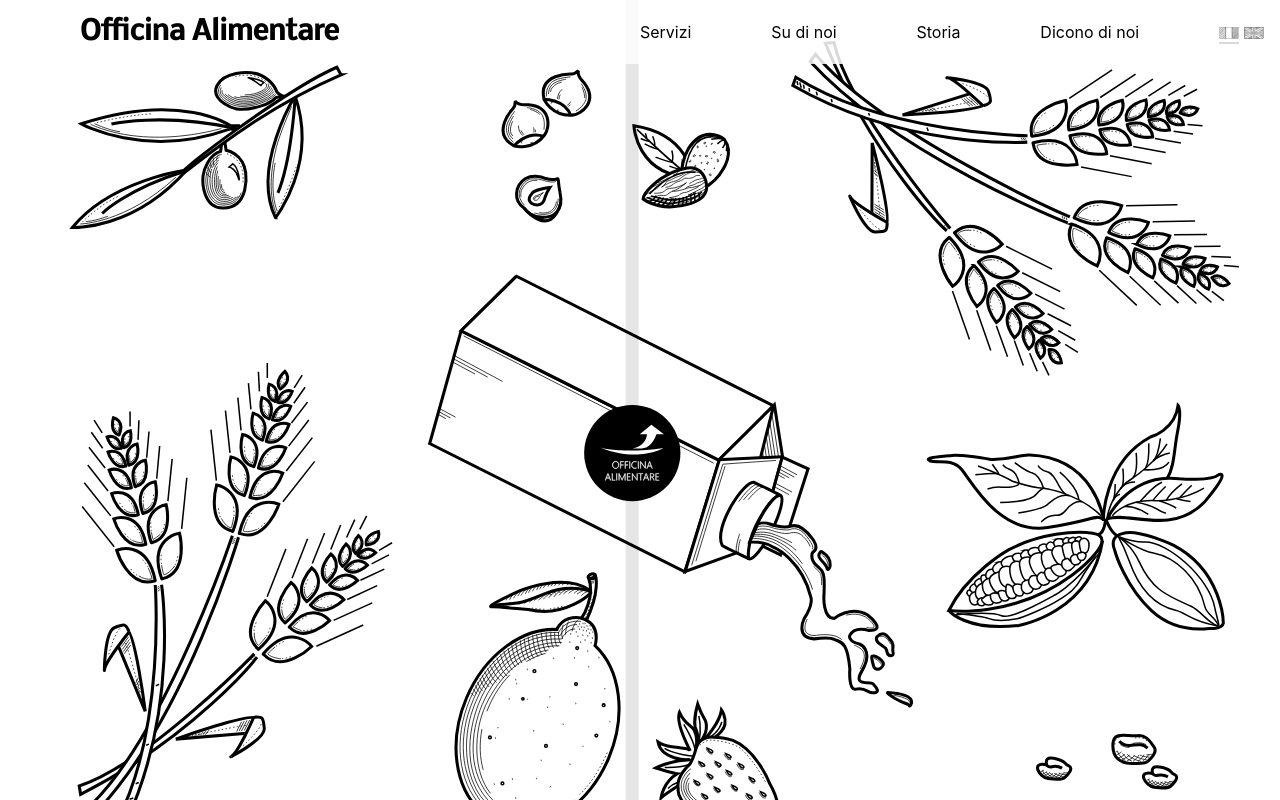
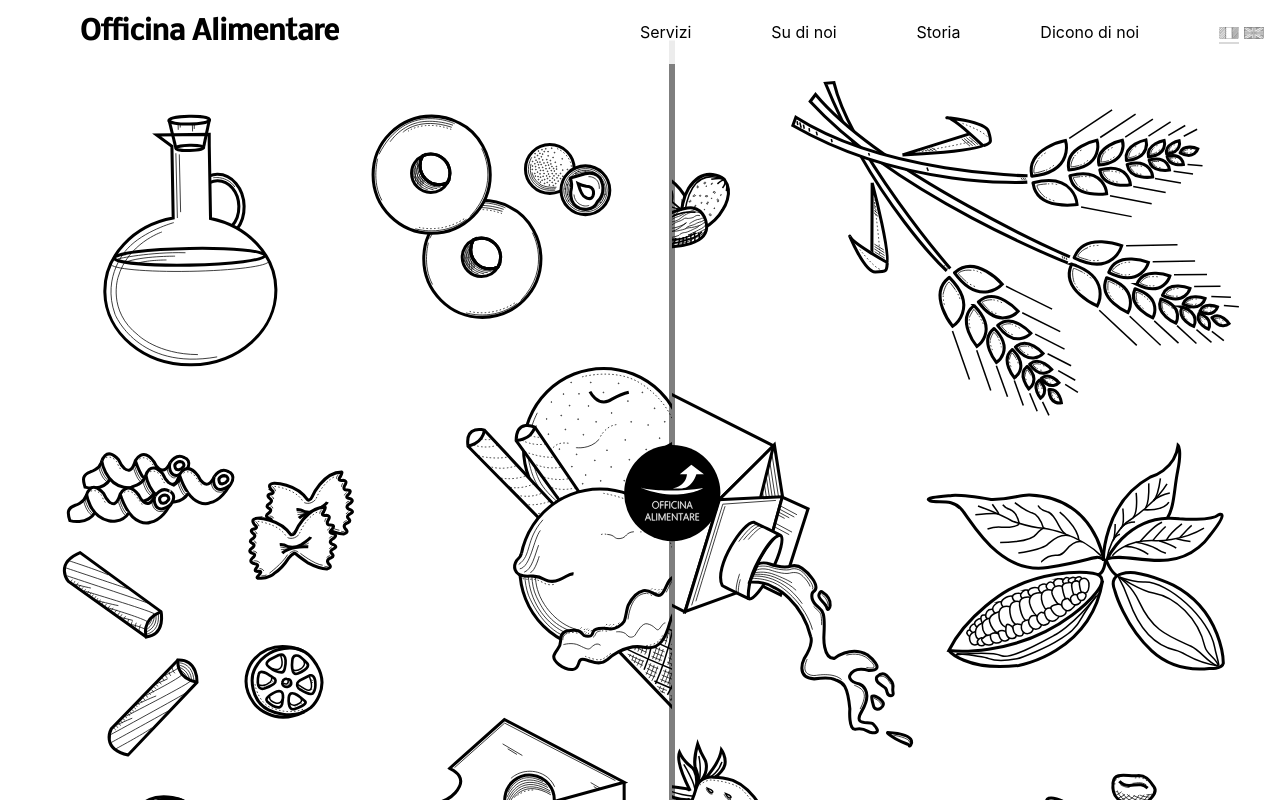
Before and after one commit to onkelhoy/officina-alimentare-storybook, a React (Create React App) app: page / in a window 1280 px wide. Shown: the top 800 px of the page. Built offline with nearby package versions, Linux system fonts and the light colour scheme.

Commit message:
more imrpovements with kbob position

```diff
--- a/src/ux/atoms/Draggable/Component.tsx
+++ b/src/ux/atoms/Draggable/Component.tsx
@@ -133,6 +133,7 @@ export const Draggable: React.FC<Props> = (props) => {
     }
   }
 
+  // cleans events
   React.useEffect(() => {
     setPosition({ x: props.startPosition?.x || 0, y: props.startPosition?.y || 0 });
 
@@ -156,6 +157,7 @@ export const Draggable: React.FC<Props> = (props) => {
     }
   }, []);
 
+  // adds & cleans events
   React.useEffect(() => {
     if (!ref.current) return;
     if (!ref.current.parentNode) throw new Error('[DOM] Draggable needs parentNode');
@@ -190,7 +192,7 @@ export const Draggable: React.FC<Props> = (props) => {
     }
   }, [ref.current]);
 
-  const { startPosition, className, ...rest } = props;
+  const { startPosition, className, onMove, freezeY, freezeX, ...rest } = props;
   return (
     <div
       ref={ref}
--- a/src/ux/atoms/Flex/Component.tsx
+++ b/src/ux/atoms/Flex/Component.tsx
@@ -15,7 +15,7 @@ export const Flex: React.FC<Props> = (props) => {
   const classes = useStyles(props);
 
   return (
-    <div style={props.style} className={[props.className, classes.root].join(' ')}>
+    <div style={props.style} className={["flex", props.className, classes.root].join(' ')}>
       {props.children}
     </div>
   );
--- a/src/ux/atoms/Image/Component.tsx
+++ b/src/ux/atoms/Image/Component.tsx
@@ -10,6 +10,7 @@ interface Props extends Omit<React.ImgHTMLAttributes<HTMLImageElement>, 'onLoad'
 
   onLoad?: (event: Event) => void;
   placeholderHeight?: number;
+  placeholderWidth?: number;
 }
 
 
@@ -23,17 +24,21 @@ export const Image = React.forwardRef<HTMLImageElement, Props & IProps>((props,
     if (props.onLoad) props.onLoad(e);
   }
 
+  const { placeholderWidth, placeholderHeight, className, ...rest } = props;
+
   if (loading)
     return (
       <Skeleton
-        width={props.width || "100%"}
-        height={props.placeholderHeight || props.height || "auto"}
+        className={[className, "henry-image"].join(" ")}
+        width={placeholderWidth || props.width || "100%"}
+        height={placeholderHeight || props.height || "auto"}
       />
     );
   else
     return (
       <img
-        {...props}
+        {...rest}
+        className={[className, "henry-image"].join(" ")}
         ref={ref}
         width={props.width || "100%"}
         height={props.height || "auto"}
--- a/src/ux/atoms/Scrollpass/Component.tsx
+++ b/src/ux/atoms/Scrollpass/Component.tsx
@@ -36,7 +36,7 @@ export const Scrollpass: React.FC<Props> = (props) => {
   };
 
   return (
-    <div ref={ref} className={[props.className, classes.root].join(' ')}>
+    <div style={props.style} ref={ref} className={[props.className, classes.root].join(' ')}>
       {props.children(passed)}
     </div>
   );
--- a/src/ux/molecules/Slider/Component.tsx
+++ b/src/ux/molecules/Slider/Component.tsx
@@ -7,6 +7,7 @@ import { IProps } from 'utils/Types';
 
 // Atoms ⚛️
 import { Image } from 'ux/atoms/Image';
+import { Flex } from 'ux/atoms/Flex';
 import { Draggable } from 'ux/atoms/Draggable';
 
 export interface Props extends IProps {
@@ -31,6 +32,7 @@ export const Slider: React.FC<Props> = (props) => {
 
   const timerRef = React.useRef<number>(0);
   const ref = React.useRef<HTMLImageElement>(null);
+  const isfirst = React.useRef<boolean>(true);
   const classes = useStyles({ leftwidth, panelsize });
 
   function onMove(x: number, _y: number) {
@@ -41,6 +43,11 @@ export const Slider: React.FC<Props> = (props) => {
     if (ref.current) {
       const box = ref.current.getBoundingClientRect();
       setPanelSize({ width: box.width, height: box.height });
+
+      if (isfirst.current) {
+        setLeftwidth(box.width / 2);
+        isfirst.current = false;
+      }
     }
   }
 
@@ -67,19 +74,23 @@ export const Slider: React.FC<Props> = (props) => {
   return (
     <div className={[props.className, classes.root].join(' ')}>
       <div className={[classes.left, classes.panel].join(' ')}>
-        <Image draggable={false} src={props.source} alt="source" />
+        <Image className="noselect" draggable={false} src={props.source} alt="source" />
       </div>
       <Draggable
         onMove={onMove}
-        startPosition={{ x: 'calc(50% - 2.5rem)', y: '0' }}
+        startPosition={{ x: '50%', y: '0' }}
         freezeY
         className={classes.mover}
       >
-        <span />
-        <Image draggable={false} src={props.logo} width={100} height={100} alt="slider-mover" />
+        <Flex justifyContent="center" alignItems="center" className={[props.className, classes.root].join(' ')}>
+          <span className="beam" />
+          <span className="image">
+            <Image className="noselect" draggable={false} src={props.logo} width={100} height={100} alt="slider-mover" />
+          </span>
+        </Flex>
       </Draggable>
       <div className={[classes.right, classes.panel].join(' ')}>
-        <Image ref={ref} draggable={false} src={props.overlay} alt="overlay" />
+        <Image className="noselect" ref={ref} draggable={false} src={props.overlay} alt="overlay" />
       </div>
     </div>
   );
@@ -89,6 +100,7 @@ export const Slider: React.FC<Props> = (props) => {
 type RuleName = 'root'|'left'|'right'|'panel'|'mover';
 
 // css design
+
 const useStyles = createUseStyles<RuleName, CSSProps, unknown>({
   root: {
     width: '100%',
@@ -104,32 +116,52 @@ const useStyles = createUseStyles<RuleName, CSSProps, unknown>({
     cursor: 'pointer',
 
     '&:hover': {
-      '& > span': {
-        backgroundColor: 'rgba(0,0,0, 0.2)',
-        transform: 'translateX(-50%) scaleX(1.2)',
+      '& .flex > span.beam': {
+        backgroundColor: 'rgba(0,0,0, 0.9)',
+        transform: 'translate(-50%, -50%) scaleX(1.2)',
       }
     },
 
-    '& > span': {
+    "& .flex": {
+      position: 'relative',
+
+      '&>span.beam': {
         display: 'block',
         content: '',
-      width: '.8rem',
+        width: '6px',
         height: '100%',
-      position: 'absolute',
-      left: '50%',
-      zIndex: 2,
-      top: 0,
-      transform: 'translateX(-50%)',
-      transition: 'all ease 80ms',
-      backgroundColor: 'rgba(0,0,0, 0.1)',
-    },
-
-    '& > img': {
-      zIndex: 3,
         position: 'absolute',
         top: '50%',
         left: '50%',
+        zIndex: 2,
         transform: 'translate(-50%, -50%)',
+        transition: 'all ease 80ms',
+        backgroundColor: 'rgba(0,0,0, 0.5)',
+      },
+      '&>span.image': {
+        zIndex: 3,
+        height: 100,
+        position: "relative",
+
+        '&::before': {
+          content: '""',
+          position: "absolute",
+          left: 0,
+          top: 0,
+          width: "50%",
+          height: "100%",
+          cursor: "w-resize"
+        },
+        '&::after': {
+          content: '""',
+          position: "absolute",
+          right: 0,
+          top: 0,
+          width: "50%",
+          height: "100%",
+          cursor: "e-resize"
+        }
+      },
     }
   },
 
--- a/src/ux/organisms/Header/Component.tsx
+++ b/src/ux/organisms/Header/Component.tsx
@@ -27,6 +27,7 @@ export const Header: React.FC<Props> = (props) => {
 
   return (
     <Scrollpass
+      style={props.style}
       limit={10}
       padding="1rem"
       className={[props.className, classes.root].join(' ')}
--- a/src/ux/pages/Home/Component.tsx
+++ b/src/ux/pages/Home/Component.tsx
@@ -25,6 +25,8 @@ export const Home: React.FC<Props> = (props) => {
   return (
     <div>
       <Header />
+      <br />
+      <br />
       <Slider
         source='/assets/images/slider/source.svg'
         overlay='/assets/images/slider/overlay.svg'
```
Lines whose indentation alone changed are shown as unchanged.
